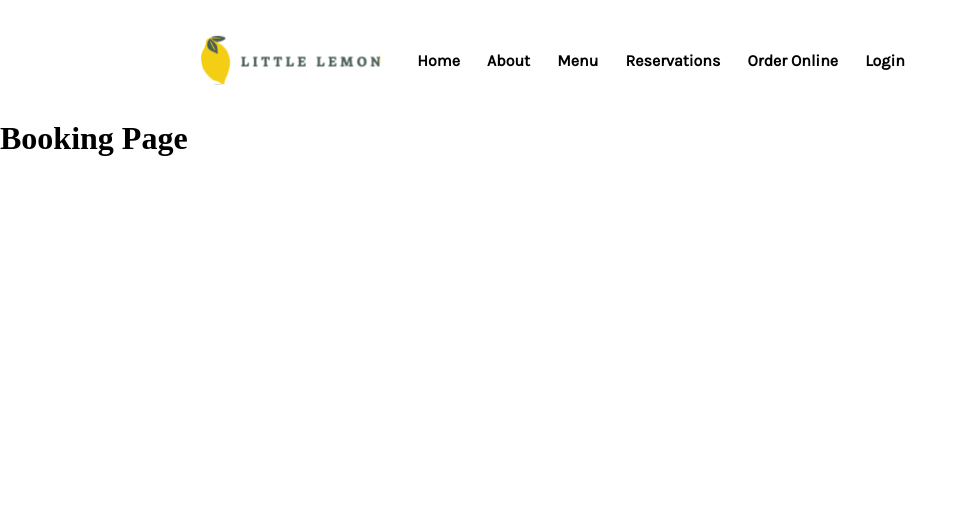
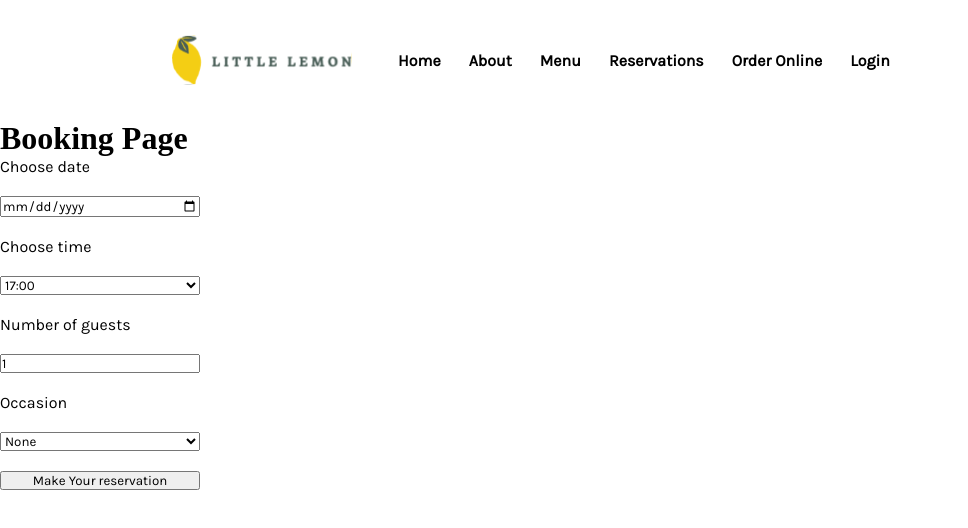
Before and after one commit to CJ-Kaiser/meta-front-end-capstone, a React (Create React App) app: page /booking in a window 1280 px wide. Shown: the top 528 px of the page, without its empty margins (0-968 px from the left). Built offline with nearby package versions, Linux system fonts and the light colour scheme; a web font is replaced by a local one.

Commit message:
Start on BookingForm

```diff
--- /dev/null
+++ b/src/components/BookingPage/BookingForm.js
@@ -0,0 +1,52 @@
+
+import {useState} from 'react';
+
+function BookingForm(props) {
+
+    const [form, setForm] = useState({
+        time: '17:00',
+        people: 1,
+        occasion: "None"
+    });
+
+    const availableTimes = props.times;
+
+    return (
+        <form>
+            <label htmlFor="res-date">Choose date</label>
+            <input type="date" id="res-date"/>
+            <label htmlFor="res-time">Choose time</label>
+            <select id="res-time "
+                value={form.time}
+                onChange={e=> setForm({...form, time: e.target.value})}
+            >
+                {availableTimes.map(time => (
+                    <option>{time}</option>
+                ))}
+            </select>
+            <label htmlFor="guests">Number of guests</label>
+            <input
+                type="number"
+                placeholder="1"
+                min="1"
+                max="10"
+                id="guests"
+                value={form.people}
+                onChange={e => setForm({...form, people: e.target.value})}
+            />
+            <label htmlFor="occasion">Occasion</label>
+            <select
+                id="occasion"
+                value={form.occasion}
+                onChange={e => setForm({...form, occasion: e.target.value})}
+            >
+                <option>None</option>
+                <option>Birthday</option>
+                <option>Anniversary</option>
+            </select>
+            <input type="submit" value="Make Your reservation"/>
+        </form>
+    );
+};
+
+export default BookingForm;
--- a/src/components/BookingPage/BookingPage.js
+++ b/src/components/BookingPage/BookingPage.js
@@ -1,9 +1,12 @@
+import BookingForm from './BookingForm';
 import './styles/BookingPage.css';
 
-function BookingPage() {
+function BookingPage(props) {
+
     return (
         <div className='booking'>
             <h1>Booking Page</h1>
+            <BookingForm times={props.times}/>
         </div>
     );
 };
--- a/src/components/BookingPage/styles/BookingPage.css
+++ b/src/components/BookingPage/styles/BookingPage.css
@@ -1,3 +1,9 @@
 .booking {
     height: 1000px;
 }
+
+form {
+    display: grid;
+    max-width:200px;
+    gap: 20px;
+}
--- a/src/components/HomePage/styles/Highlights.css
+++ b/src/components/HomePage/styles/Highlights.css
@@ -5,14 +5,20 @@
 }
 
 .cardHolder {
-    margin-top: 32px;
-    width: 100%;
+    margin: 32px auto 0 auto;
     display:flex;
     justify-content: space-between;
     column-gap: 20px;
+
+    width: 100%;
+    max-width: 1000px;
 }
 
 .highlightsHeader {
     display:flex;
     justify-content: space-between;
+
+    width: 100%;
+    max-width: 1000px;
+    margin: 0 auto;
 }
--- a/src/components/Main.js
+++ b/src/components/Main.js
@@ -3,13 +3,39 @@ import './styles/Main.css';
 import HomePage from './HomePage/HomePage.js';
 import BookingPage from './BookingPage/BookingPage.js';
 import {Routes, Route} from "react-router-dom";
+import {useReducer} from 'react';
 
 function Main() {
+
+  function updateTimes(state, action){
+    return [
+      "17:00",
+      "18:00",
+      "19:00",
+      "20:00",
+      "21:00",
+      "22:00",
+    ];
+  }
+
+  function initializeTimes() {
+    return [
+      "17:00",
+      "18:00",
+      "19:00",
+      "20:00",
+      "21:00",
+      "22:00",
+    ];
+  }
+
+  const [availableTimes, dispatch] = useReducer(updateTimes, initializeTimes());
+
   return (
     <main>
       <Routes>
         <Route path="/" element={<HomePage />}></Route>
-        <Route path="/booking" element={<BookingPage />}></Route>
+        <Route path="/booking" element={<BookingPage times={availableTimes}/>}></Route>
       </Routes>
     </main>
   );
--- a/src/components/styles/App.css
+++ b/src/components/styles/App.css
@@ -98,7 +98,7 @@ button {
 
   .lg-grid12col {
     display: grid;
-    grid-template-columns: repeat(2, 0.75fr) repeat(8, 1fr) repeat(2,0.75fr);
+    grid-template-columns: repeat(2, 0.5fr) repeat(8, 1fr) repeat(2,0.5fr);
     column-gap: 20px;
   }
 
```
